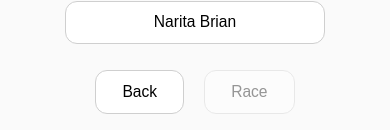
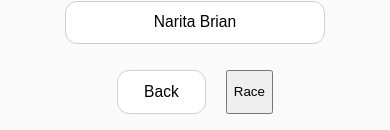
Before and after one commit to ItsMika987/uma-web, a SvelteKit app: page /select in a window 390 px wide. Shown: the part 1043-1173 px from the top of the page. Built offline with nearby package versions, Linux system fonts and the light colour scheme.

Commit message:
Mobile Improved

```diff
--- a/src/routes/select/+page.svelte
+++ b/src/routes/select/+page.svelte
@@ -23,6 +23,7 @@
   }
 </script>
 
+<!-- svelte-ignore css_unused_selector -->
 <style>
   :global(html),
   :global(body) {
@@ -158,6 +159,14 @@
 
   <div class="bottom-row">
     <button class="action-btn" on:click={goBack}>Back</button>
-    <button class="action-btn {currentSelection ? '' : 'disabled'}" on:click={startRace}>Race</button>
+    <button
+  on:click={() => {
+    selectedUma.update(v => v); // hydrate BEFORE navigation
+    goto('/race');
+  }}
+>
+  Race
+</button>
+
   </div>
 </div>
```
